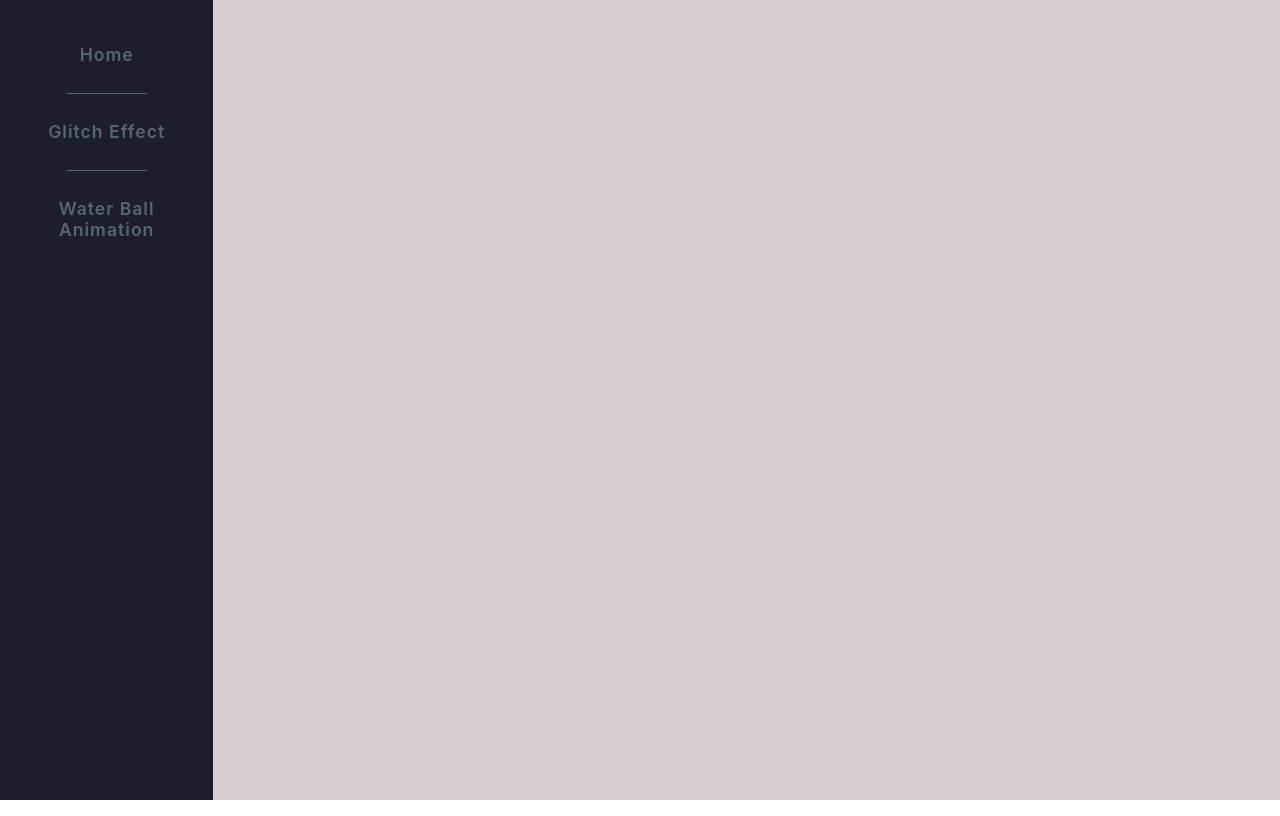
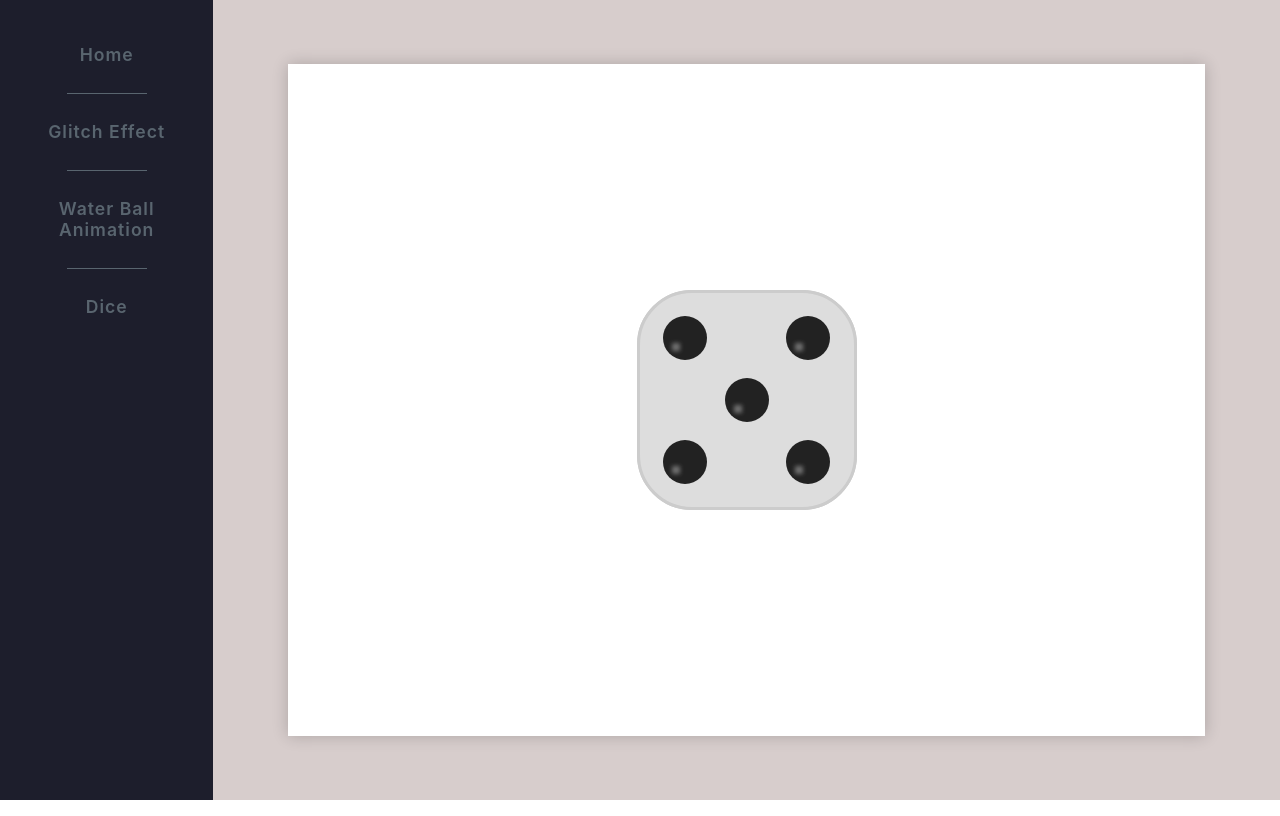
Before and after one commit to avemike/css-fun, a React (Create React App) app: page /Dice in a window 1280 px wide. Built offline with nearby package versions, Linux system fonts and the light colour scheme.

Commit message:
dice view

```diff
--- a/src/App.js
+++ b/src/App.js
@@ -8,20 +8,30 @@ import {
 import Home  from './views/home'
 import GlitchView  from './views/glitch'
 import WaterBall from './views/waterBall';
+import Dice from './views/dice';
 import { Navbar } from './components/navbar/Navbar'
 import './App.scss'
 
 export const App = () => {
   return (
     <Router>
-    <div className="container">
-      <Navbar />
-      <Switch>
-        <Route exact path="/" children={<Home />} />
-        <Route path="/Glitch_effect" children={<GlitchView />} />
-        <Route path="/Water_ball" children={<WaterBall />} />
-      </Switch>
-    </div>
+      <div className="container">
+        <Navbar />
+        <Switch>
+          <Route exact path="/">
+            <Home />
+          </Route>
+          <Route path="/Glitch_effect">
+            <GlitchView />
+          </Route>
+          <Route path="/Water_ball" >
+            <WaterBall />
+          </Route>
+          <Route path="/Dice" >
+            <Dice />
+          </Route>
+        </Switch>
+      </div>
     </Router>
-  )
+  );
 }
--- a/src/components/navbar/Navbar.js
+++ b/src/components/navbar/Navbar.js
@@ -17,6 +17,9 @@ export const Navbar = () => {
         <li>
           <Link to="/Water_ball">Water Ball Animation</Link>
         </li>
+        <li>
+          <Link to="/Dice">Dice</Link>
+        </li>
       </ul>
     </nav>
   )
--- /dev/null
+++ b/src/views/dice/DiceView.js
@@ -0,0 +1,12 @@
+import React from 'react'
+
+import Panel from '../../components/showcasePanel';
+import { Dice } from './components/Dice'
+
+export const DiceView = () => {
+  return (
+    <Panel>
+      <Dice />
+    </Panel>
+  )
+}
--- /dev/null
+++ b/src/views/dice/components/Dice.js
@@ -0,0 +1,29 @@
+import React from 'react';
+import '../styles/Dice.scss';
+
+export const Dice = () => {
+  return (
+    <div className="dice-wrapper">
+      <div className="dice">
+        <div className="dice-wall back"></div>
+        <div className="dice-wall bottom"></div>
+        <div className="dice-wall left"></div>
+        <div className="dice-wall right">
+          <div className="dot dot-center"></div>
+        </div>
+        <div className="dice-wall top">
+          <div className="dot dot-center"></div>
+          <div className="dot dot-upperLeft"></div>
+          <div className="dot dot-bottomRight"></div>
+        </div>
+        <div className="dice-wall front">
+          <div className="dot dot-upperLeft"></div>
+          <div className="dot dot-upperRight"></div>
+          <div className="dot dot-bottomLeft"></div>
+          <div className="dot dot-bottomRight"></div>
+          <div className="dot dot-center"></div>
+        </div>
+      </div>
+    </div>
+  )
+}
--- /dev/null
+++ b/src/views/dice/index.js
@@ -0,0 +1,5 @@
+import { DiceView } from './DiceView'
+
+export default DiceView
+
+// export { DiceView as default, } from './DiceView'
--- /dev/null
+++ b/src/views/dice/styles/Dice.scss
@@ -0,0 +1,114 @@
+$wall-length: 220px;
+$horizontal-shift: $wall-length * 1.75;
+$vertical-shift: $wall-length * 1.5;
+
+$dice-corner-color: #ccc;
+$dice-color: #ddd;
+
+.dice-wrapper {
+  perspective: $wall-length*3.25;
+
+  width: $wall-length;
+  height: $wall-length;
+
+  position: relative;
+  right: - $horizontal-shift;
+  top: - $vertical-shift;
+}
+
+.dice {
+  position: absolute;
+
+  right: $horizontal-shift;
+  top: $vertical-shift;
+
+  width: $wall-length;
+  height: $wall-length;
+
+  .dice-wall {
+    position: absolute;
+
+    width: $wall-length;
+    height: $wall-length;
+
+    background-color: $dice-color;
+    border-radius: $wall-length/4;
+    border: 3px solid $dice-corner-color;
+
+
+    padding: $wall-length/15;
+    // grid is utilized by only four types of wall (exception 6 dot-wall -> is using flex)
+    display: grid;
+    grid-template-columns: repeat(3, 1fr);
+    grid-template-rows: repeat(3, 1fr);
+    grid-template-areas:
+      "ul . ur"
+      ". c ."
+      "bl . br";
+
+    &.top {
+      transform: rotateX(90deg) translateZ($wall-length / 2);
+    }
+    &.front {
+      transform: translateZ($wall-length / 2);
+    }
+    &.left {
+      transform: rotateY(-90deg)  translateZ($wall-length / 2);
+      background-color: $dice-corner-color;
+    }
+
+    &.right {
+      transform: rotateY(90deg)  translateZ($wall-length / 2);
+    }
+
+    &.bottom {
+      transform: rotateX(-90deg) translateZ($wall-length / 2);
+      background-color: $dice-corner-color;
+    }
+
+    &.back {
+      transform: rotateY(-180deg) translateZ($wall-length / 2);
+      background-color: $dice-corner-color;
+    }
+  }
+
+
+  // DOTS
+  .dot {
+    position: relative;
+
+    width: $wall-length / 5;
+    height: $wall-length / 5;
+    border-radius: 50%;
+
+    background-color: invert($dice-color);
+    align-self: center;
+    justify-self: center;
+
+    &::after {
+      content: "";
+      position: absolute;
+
+      left: 30%;
+      bottom: 30%;
+
+      box-shadow: 0 0 4px 4px rgba(#fff, .36);
+    }
+
+    &.dot-center {
+      grid-area: c;
+    }
+    &.dot-upperLeft {
+      grid-area: ul;
+    }
+    &.dot-upperRight {
+      grid-area: ur;
+    }
+    &.dot-bottomLeft {
+      grid-area: bl;
+    }
+    &.dot-bottomRight {
+      grid-area: br;
+    }
+  }
+}
--- a/src/views/waterBall/waterBall.scss
+++ b/src/views/waterBall/waterBall.scss
@@ -2,7 +2,7 @@
 
 $water-width: 606px;
 $water-height: $water-width;
-$water-duration: 2.2s;
+$water-duration: 3s;
 
 .water-ball {
   width: $water-width;
```
